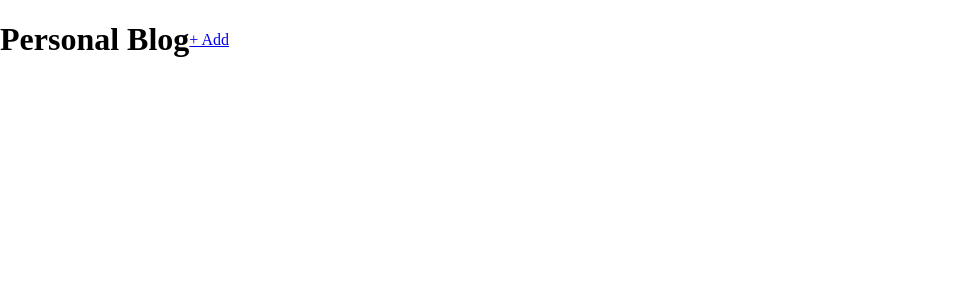
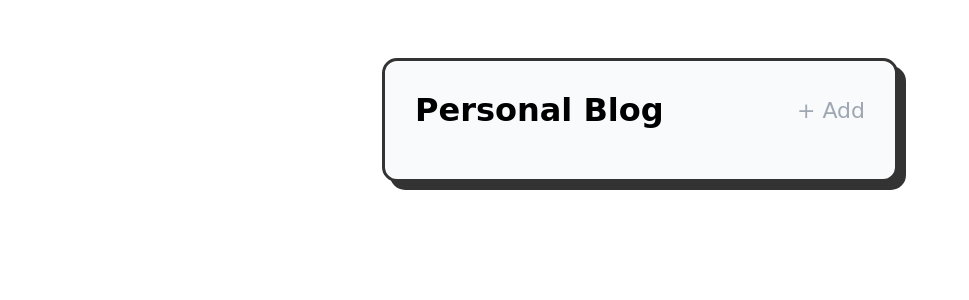
Before and after one commit to SalikNikodem/personal-blog, a Flask app: page /admin in a window 1280 px wide. Shown: the top 300 px of the page, without its empty margins (0-969 px from the left). Run offline with Flask 3, Linux system fonts and the light colour scheme.

Commit message:
added style

```diff
--- a/static/css/main.css
+++ b/static/css/main.css
@@ -1,12 +1,142 @@
 body{
+    font-family: 'Comic Sans MS', cursive, sans-serif;
     display: flex;
-    margin: 0;
-    padding: 0;
+    justify-content: center;
+    padding-top: 50px;
+    background-color: white;
+}
+.content{
+    background: #f9fafb;
+    border: 3px solid #333;
+    border-radius: 15px;
+    padding: 30px;
+    width: 450px;
+    box-shadow: 8px 8px 0px #333;
+}
+.header-bar h1{
+    margin: 0 0 30px 0;
+    font-size: 32px;
 }
 
+.home_article{
+    display: flex;
+    justify-content: space-between;
+    align-items: center;
+    margin-bottom: 15px;
+    font-size: 20px;
+}
+.article_link{
+    text-decoration: none;
+    color: #333;
+    font-weight: bold;
+}
+.article_link:hover{
+    color: #555;
+}
+.article_date{
+    color:#9fa8b2
+}
+.article_title {
+    margin: 0 0 15px 0;
+    font-size: 32px;
+}
+.post_date {
+    color:#9fa8b2;
+    font-size: 16px;
+
+}
+.post-content{
+    margin-top: 15px;
+    font-size: 18px;
+    overflow-wrap: break-word;
+}
+.back_link{
+    padding-top: 15px;
+    display: flex;
+    justify-content: center;
+}
+.back_link a{
+    text-decoration: none;
+    font-size: 20px;
+    color:#9fa8b2;
+}
+.back_link a:hover{
+    color: black;
+}
 .header-bar{
     display: flex;
-    flex-direction: row;
     justify-content: space-between;
     align-items: center;
+    margin-bottom: 20px;
 }
+.header-bar h1{
+    margin: 0;
+}
+.add-button{
+    text-decoration: none;
+    color:#9fa8b2;
+    font-size: 22px;
+}
+.add-button:hover{
+    color: black;
+}
+.admin_articles{
+    font-size: 18px;
+}
+.article-item {
+    display: flex;
+    justify-content: space-between;
+    align-items: center;
+    padding: 10px 0;
+}
+.article-options a{
+    padding: 0 0 0 15px;
+}
+.article-options a{
+    text-decoration: none;
+    color:#9fa8b2;
+}
+.article-options a:hover{
+    color: black;
+}
+form {
+    display: flex;
+    flex-direction: column;
+    gap: 15px;
+    margin-top: 20px;
+}
+form label {
+    font-weight: bold;
+    margin-bottom: -10px;
+    font-size: 18px;
+}
+form input[type="text"],
+form input[type="date"],
+form textarea {
+    width: 100%;
+    padding: 12px;
+    border: 2px solid #333;
+    border-radius: 8px;
+    font-family: 'Comic Sans MS', cursive;
+    font-size: 16px;
+    box-sizing: border-box;
+}
+form textarea {
+    height: 250px;
+    resize: vertical;
+}
+form button {
+    align-self: flex-start;
+    padding: 10px 30px;
+    background-color: white;
+    border: 2px solid #333;
+    border-radius: 8px;
+    font-family: 'Comic Sans MS', cursive;
+    font-weight: bold;
+    font-size: 18px;
+    transition: 0.2s;
+}
+form button:hover {
+    background-color: #f0f0f0;
+    transform: translateY(-2px);
+}
```
